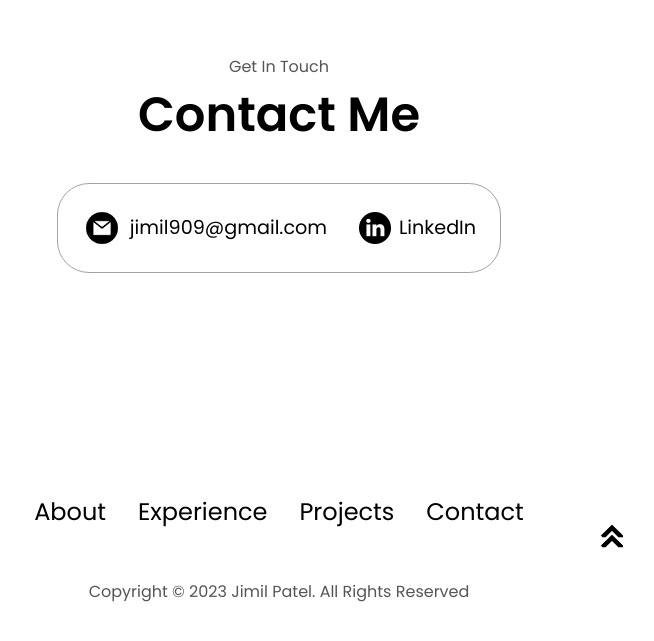
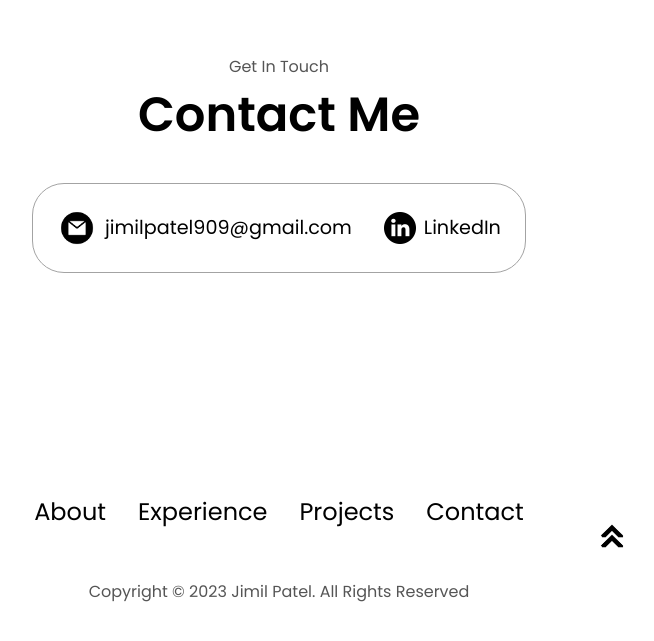
Before and after one commit to Jimil909/My-Portfolio, a plain HTML site: page index.html in a window 1280 px wide. Shown: the part 3317-3958 px from the top of the page, without its empty margins (361-1015 px from the left). Drawn offline with Linux system fonts and the light colour scheme.

Commit message:
index.html

```diff
--- a/index.html
+++ b/index.html
@@ -225,7 +225,7 @@
         <div class="contact-info-upper-container">
             <div class="contact-info-container">
                 <img src="assets/email.png" alt="Email icon" class="icon contact-icon email-icon">
-                <p><a href="mailto:jimil909@gmail.com">jimil909@gmail.com</a></p>
+                <p><a href="mailto:jimilpatel909@gmail.com">jimilpatel909@gmail.com</a></p>
             </div>
             <div class="contact-info-container">
                 <img src="assets/linkedin.png" alt="LinkedIn icon" class="icon contact-icon">
```
